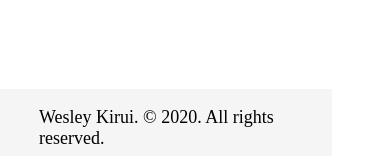
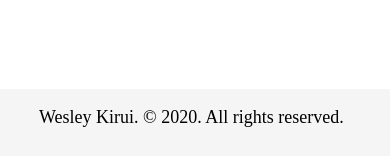
Before and after one commit to wkirui/wkirui.github.io, a Jekyll site: the page built from index.html, in a window 390 px wide. Shown: the part 801-957 px from the top of the page. Built offline with Jekyll 4.4.1, drawn with Linux system fonts in a browser that asks for light colours; nearby versions of some CDN libraries.

Commit message:
try more footer options

```diff
--- a/assets/css/style.css
+++ b/assets/css/style.css
@@ -136,6 +136,14 @@
 }
 
 @media screen and (max-width: 600px) {
+    html, body{
+        height: 100vh;
+    }
+    body{
+        min-height: 100vh;
+        position: relative;
+        /* padding-bottom: 60px; */
+    }
 
     #page-container {
         position: relative;
@@ -170,7 +178,9 @@
     #footer {
         position: absolute;
         bottom: 0;
-        width: 75vw;
+        left: 0;
+        right: 0;
+        width: 90vw;
         height: 60px;
         clear: both;
         background-color: whitesmoke;
```
Also changed, not shown: 1 other file.
